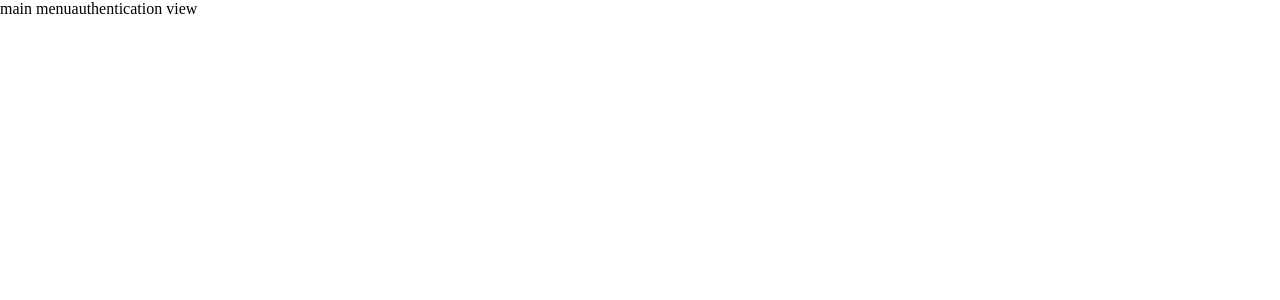
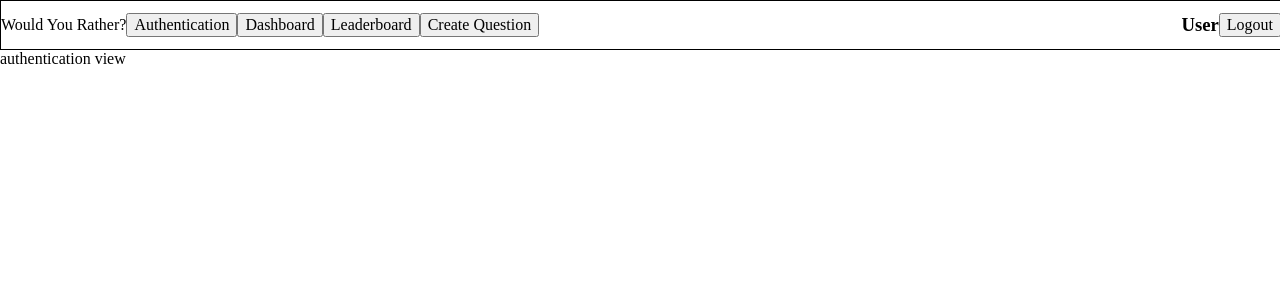
Before and after one commit to thejoshcooter/u-would-you-rather, a React (Create React App) app: page / in a window 1280 px wide. Shown: the top 300 px of the page. Built offline with nearby package versions, Linux system fonts and the light colour scheme.

Commit message:
add basic structure for menu and setup routing

```diff
--- a/src/components/MainMenu.js
+++ b/src/components/MainMenu.js
@@ -1,12 +1,62 @@
 import React from 'react'
 import styled from 'styled-components'
+import { Link } from 'react-router-dom'
 
 const MainMenu = () => {
     return (
         <>
-            main menu
+        <Menu>
+            <Container>
+                <Logo>Would You Rather?</Logo>
+
+                <Nav>
+                    <Link to='/'><button>Authentication</button></Link>
+                    <Link to='/dashboard'><button>Dashboard</button></Link>
+                    <Link to='/leaderboard'><button>Leaderboard</button></Link>
+                    <Link to='/create'><button>Create Question</button></Link>
+                </Nav>
+
+                <Account>
+                    <h3>User</h3>
+                    <button>Logout</button>
+                </Account>
+            </Container>
+        </Menu>
         </>
     )
 }
 
+const Menu = styled.div`
+    width: 100%;
+    height: 3rem;
+    border: 1px solid black;
+`
+
+const Container = styled.div`
+    width: 100%;
+    max-width: 1400px;
+    height: 100%;
+    margin: 0 auto;
+    display: flex;
+    flex-flow: row nowrap;
+    justify-content: flex-start;
+    align-items: center;
+`
+
+const Logo = styled.div`
+
+`
+
+const Nav = styled.div`
+
+`
+
+const Account = styled.div`
+    margin-left: auto;
+    display: flex;
+    flex-flow: row nowrap;
+    justify-content: space-around;
+    align-items: center;
+`
+
 export default MainMenu
```
